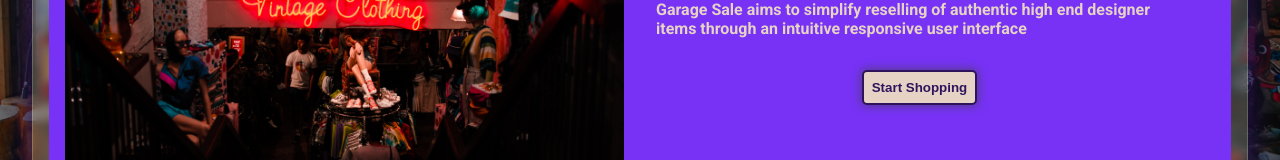
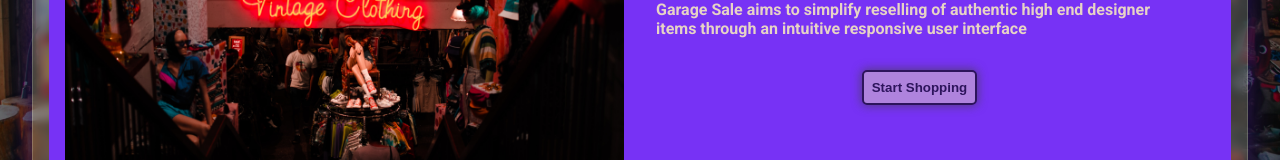
Before and after one commit to whoadood/cart, a React (Create React App) app in the folder client/: page / in a window 1280 px wide. In both pictures the pointer is over the button "Start Shopping". Shown: the part 404-564 px from the top of the page. Built offline with nearby package versions, Linux system fonts and the light colour scheme; no server answers.

Commit message:
ui feedback for button hover

```diff
--- a/client/src/styles/home.css
+++ b/client/src/styles/home.css
@@ -59,6 +59,10 @@
   cursor: pointer;
 }
 
+.hero-container .CTA-container button:hover {
+  background: rgba(231, 211, 197, 0.5);
+}
+
 .hero-container .CTA-container button:active {
   -webkit-transform: scale(0.95);
           transform: scale(0.95);
--- a/client/src/styles/home.scss
+++ b/client/src/styles/home.scss
@@ -39,6 +39,9 @@
       font-weight: bold;
       cursor: pointer;
     }
+    button:hover {
+      background: hsla(24, 41%, 84%, 0.5);
+    }
     button:active {
       transform: scale(0.95);
     }
--- a/client/src/styles/product.css
+++ b/client/src/styles/product.css
@@ -82,6 +82,8 @@
   top: -10%;
   display: none;
   left: 50%;
+  -webkit-box-shadow: 0 0 10px 0 #444241;
+          box-shadow: 0 0 10px 0 #444241;
   text-transform: uppercase;
   font-weight: bold;
   cursor: pointer;
@@ -92,8 +94,8 @@
   padding: 1rem;
 }
 
-.product-container li .product-details-container button:active {
-  background: rgba(245, 235, 255, 0.9);
+.product-container li .product-details-container button:hover {
+  background: rgba(231, 211, 197, 0.65);
 }
 
 .product-container li .product-details-container .link-to-product {
--- a/client/src/styles/product.scss
+++ b/client/src/styles/product.scss
@@ -51,6 +51,7 @@
         top: -10%;
         display: none;
         left: 50%;
+        box-shadow: 0 0 10px 0 hsl(20, 2%, 26%);
         text-transform: uppercase;
         font-weight: bold;
         cursor: pointer;
@@ -59,8 +60,8 @@
         transform: translateX(-50%);
         padding: 1rem;
       }
-      button:active {
-        background: hsla(270, 100%, 96%, 0.9);
+      button:hover {
+        background: hsla(24, 41%, 84%, 0.65);
       }
       .link-to-product {
         cursor: pointer;
```
Also changed, not shown: 2 other files (tests, documents, lock files or other folders).
